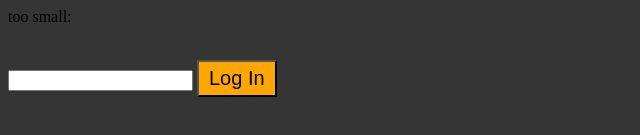
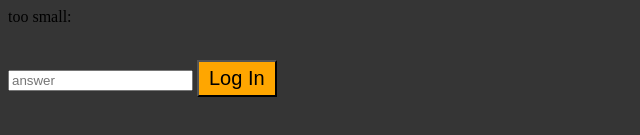
Before and after one commit to SpielerTheMax/New-Project-without-data, a plain HTML site: page game.html in a window 1280 px wide. Shown: the part 369-504 px from the top of the page, 0-640 px from the left. Drawn offline with Linux system fonts and the light colour scheme.

Commit message:
Update game.html

```diff
--- a/game.html
+++ b/game.html
@@ -20,7 +20,7 @@
     <br>
     <p id="small">too small: </p>
     <br>
-    <input type="text" id="count">
+    <input type="text" id="count" placeholder="answer">
     <button class="log" onclick = "submit()">Log In</button>
 </body>
 <script>
```
